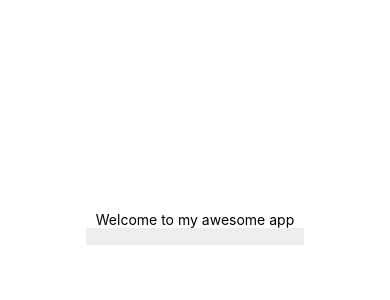
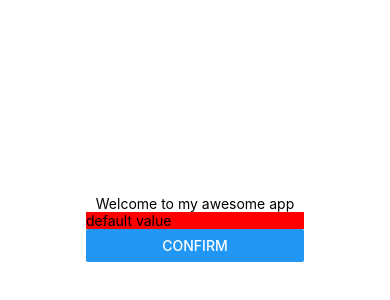
Before and after one commit to jingjing515/test, a React Native app: screen / in a window 390 px wide. Shown: the part 194-494 px from the top of the page. Built offline with nearby package versions, Linux system fonts and the light colour scheme.

Commit message:
adds confirm button to pass data from input component to App.js and clears the text input

```diff
--- a/components/Input.js
+++ b/components/Input.js
@@ -1,18 +1,27 @@
-import { View, TextInput } from "react-native";
+import { View, TextInput, Button } from "react-native";
 import { useState } from "react";
 
 export default function Input({ sendChangedText }) {
-  const [text, setText] = useState();
-
+  const [text, setText] = useState("default value");
+  function changeText(changedText) {
+    setText(changedText);
+  }
+  // function buttonPressed() {
+  //   sendChangedText(text);
+  // }
   return (
     <View>
       <TextInput
         value={text}
-        onChangeText={(changedText) => {
-          setText(changedText);
-          sendChangedText(changedText);
+        onChangeText={changeText}
+        style={{ backgroundColor: "red" }}
+      />
+      <Button
+        title="Confirm"
+        onPress={() => {
+          sendChangedText(text);
+          setText("");
         }}
-        style={{ backgroundColor: "#eee" }}
       />
     </View>
   );
```
